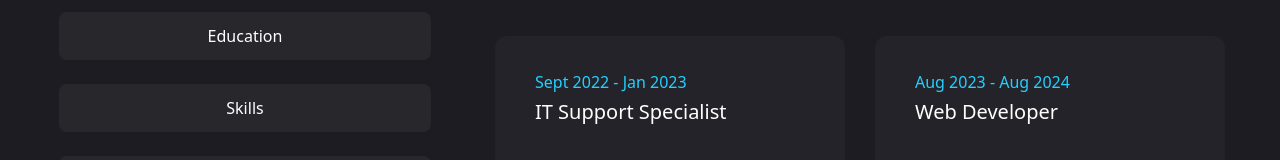
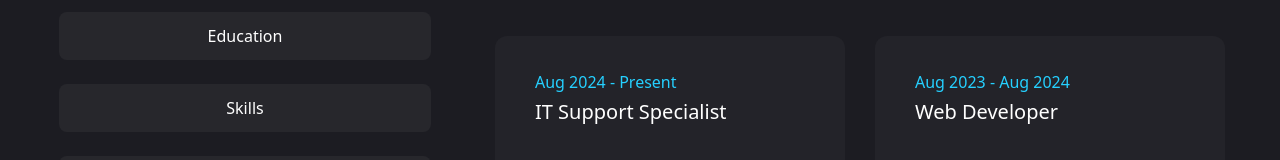
Before and after one commit to Aldhaf/aldhaf-portfolio, a Next.js app: page /resume in a window 1280 px wide. Shown: the part 249-409 px from the top of the page. Built offline with nearby package versions, Linux system fonts and the light colour scheme.

Commit message:
"commit changes"

```diff
--- a/app/resume/page.jsx
+++ b/app/resume/page.jsx
@@ -62,7 +62,7 @@ const experience = {
     {
       company: "PT Kreasi Arduo Indonesia",
       position: "IT Support Specialist",
-      duration: "Sept 2022 - Jan 2023",
+      duration: "Aug 2024 - Present",
     },
     {
       company: "Huang He Consultancy Group",
```
